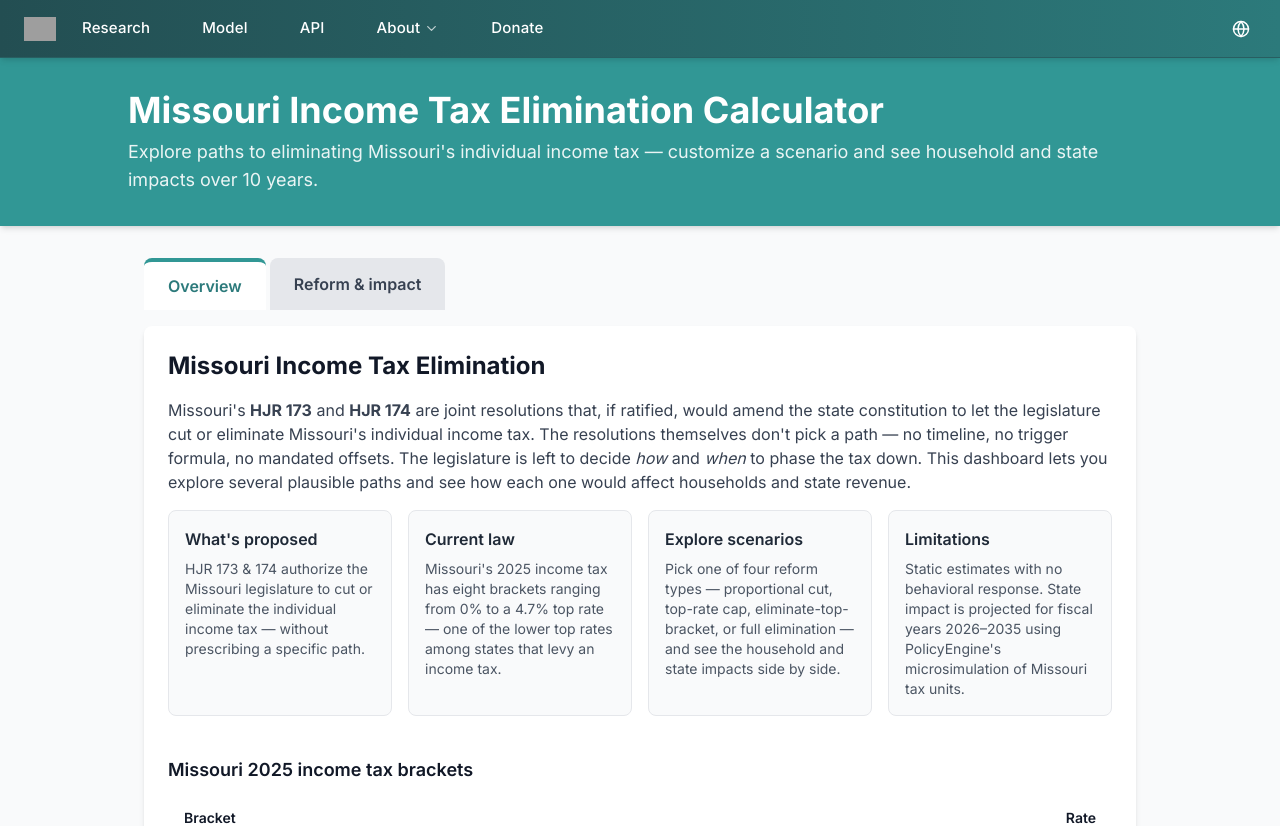
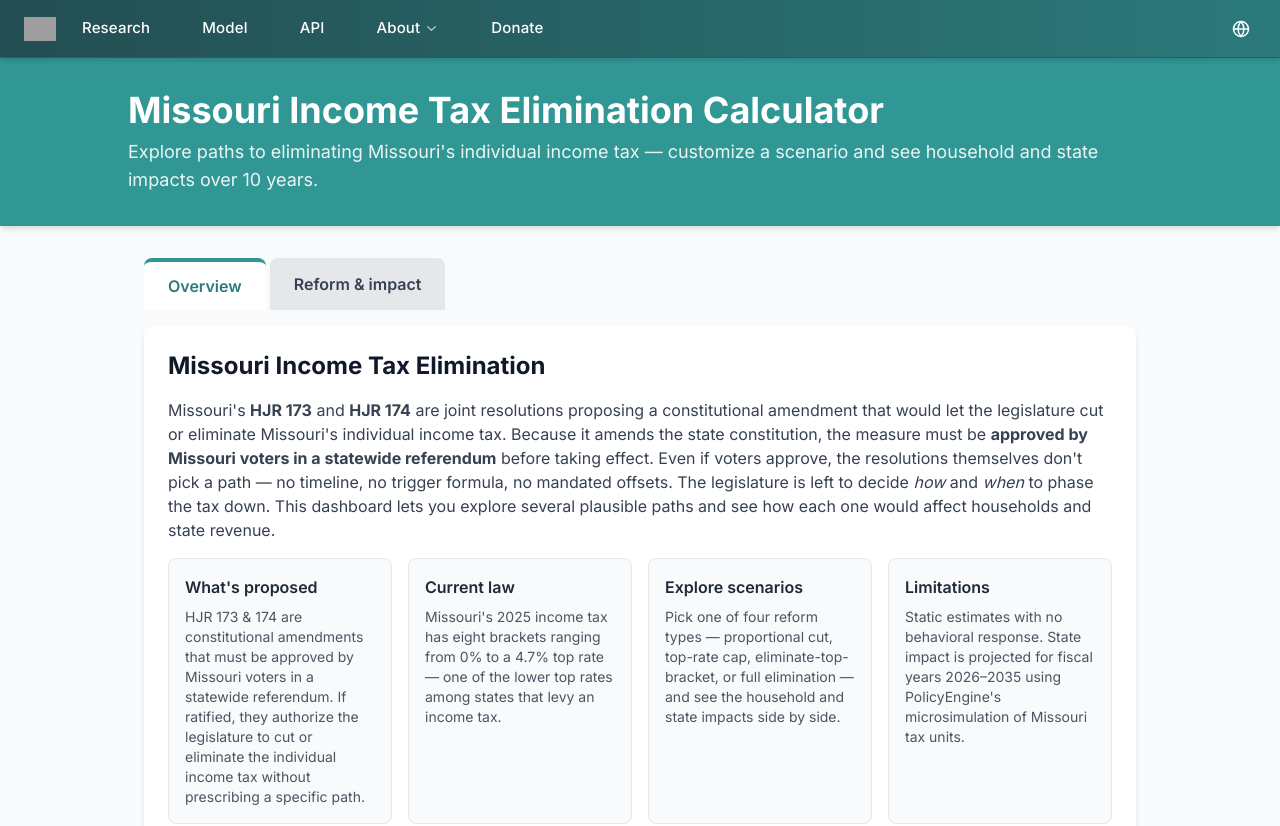
Before and after one commit to PolicyEngine/missouri-income-tax-elimination, a Next.js app in the folder frontend/: page / in a window 1280 px wide. Shown: the top 826 px of the page. Built offline with nearby package versions, Linux system fonts and the light colour scheme; grey boxes are pictures that could not be loaded.

Commit message:
Note that HJR 173/174 require voter approval via referendum

```diff
--- a/frontend/components/PolicyOverview.tsx
+++ b/frontend/components/PolicyOverview.tsx
@@ -10,21 +10,25 @@ export default function PolicyOverview() {
         </h2>
         <p className="text-gray-700 mb-4">
           Missouri&apos;s <strong>HJR 173</strong> and <strong>HJR 174</strong> are
-          joint resolutions that, if ratified, would amend the state
-          constitution to let the legislature cut or eliminate Missouri&apos;s
-          individual income tax. The resolutions themselves don&apos;t pick a
-          path &mdash; no timeline, no trigger formula, no mandated offsets. The
-          legislature is left to decide <em>how</em> and <em>when</em> to phase
-          the tax down. This dashboard lets you explore several plausible paths
-          and see how each one would affect households and state revenue.
+          joint resolutions proposing a constitutional amendment that would let
+          the legislature cut or eliminate Missouri&apos;s individual income tax.
+          Because it amends the state constitution, the measure must be <strong>
+          approved by Missouri voters in a statewide referendum</strong> before
+          taking effect. Even if voters approve, the resolutions themselves
+          don&apos;t pick a path &mdash; no timeline, no trigger formula, no
+          mandated offsets. The legislature is left to decide <em>how</em> and
+          <em> when</em> to phase the tax down. This dashboard lets you explore
+          several plausible paths and see how each one would affect households
+          and state revenue.
         </p>
         <div className="grid grid-cols-1 md:grid-cols-2 lg:grid-cols-4 gap-4 mb-4">
           <div className="bg-gray-50 border border-gray-200 rounded-lg p-4">
             <h3 className="font-semibold text-gray-800 mb-2">What&apos;s proposed</h3>
             <p className="text-sm text-gray-600">
-              HJR 173 &amp; 174 authorize the Missouri legislature to cut or
-              eliminate the individual income tax &mdash; without prescribing a
-              specific path.
+              HJR 173 &amp; 174 are constitutional amendments that must be
+              approved by Missouri voters in a statewide referendum. If ratified,
+              they authorize the legislature to cut or eliminate the individual
+              income tax without prescribing a specific path.
             </p>
           </div>
           <div className="bg-gray-50 border border-gray-200 rounded-lg p-4">
```
